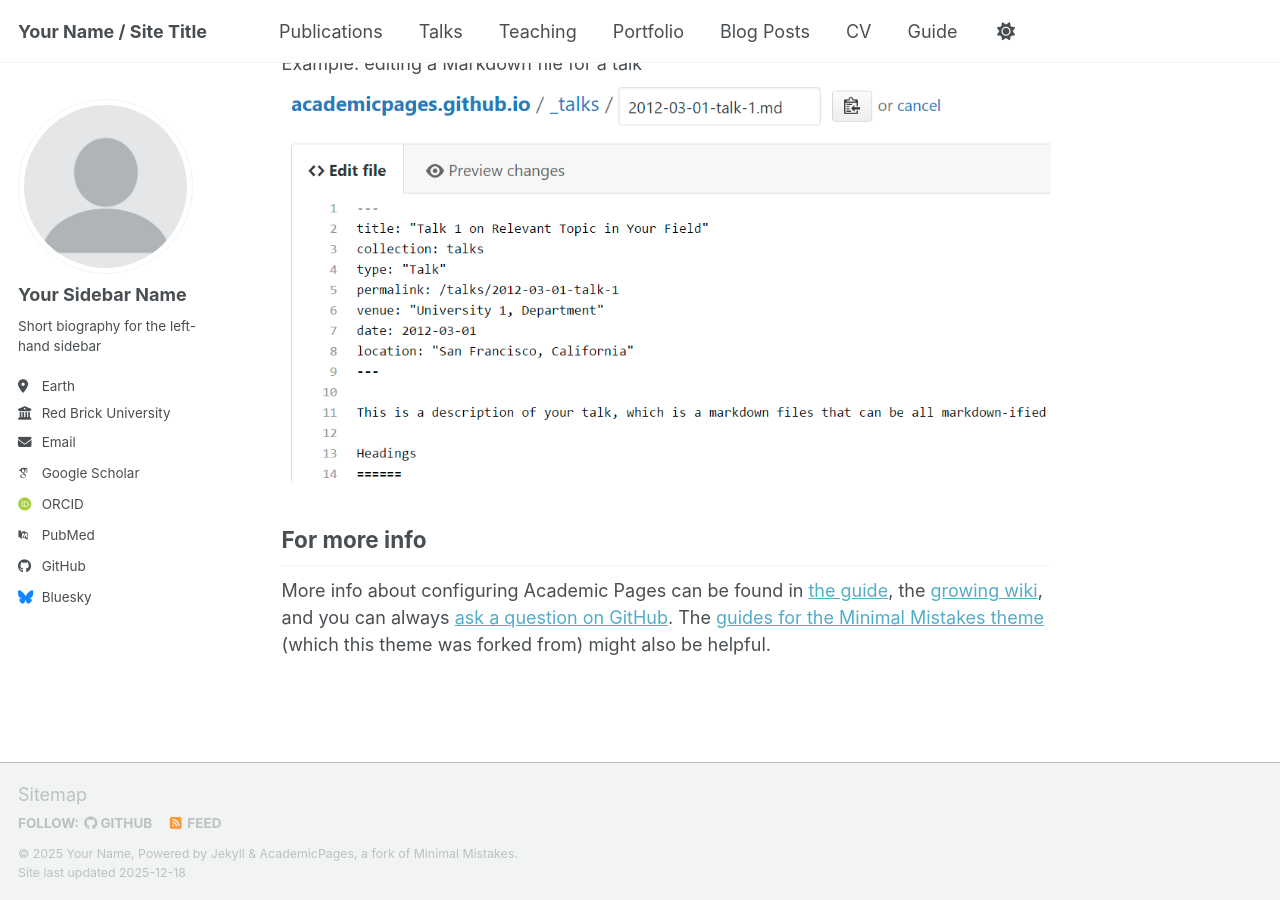
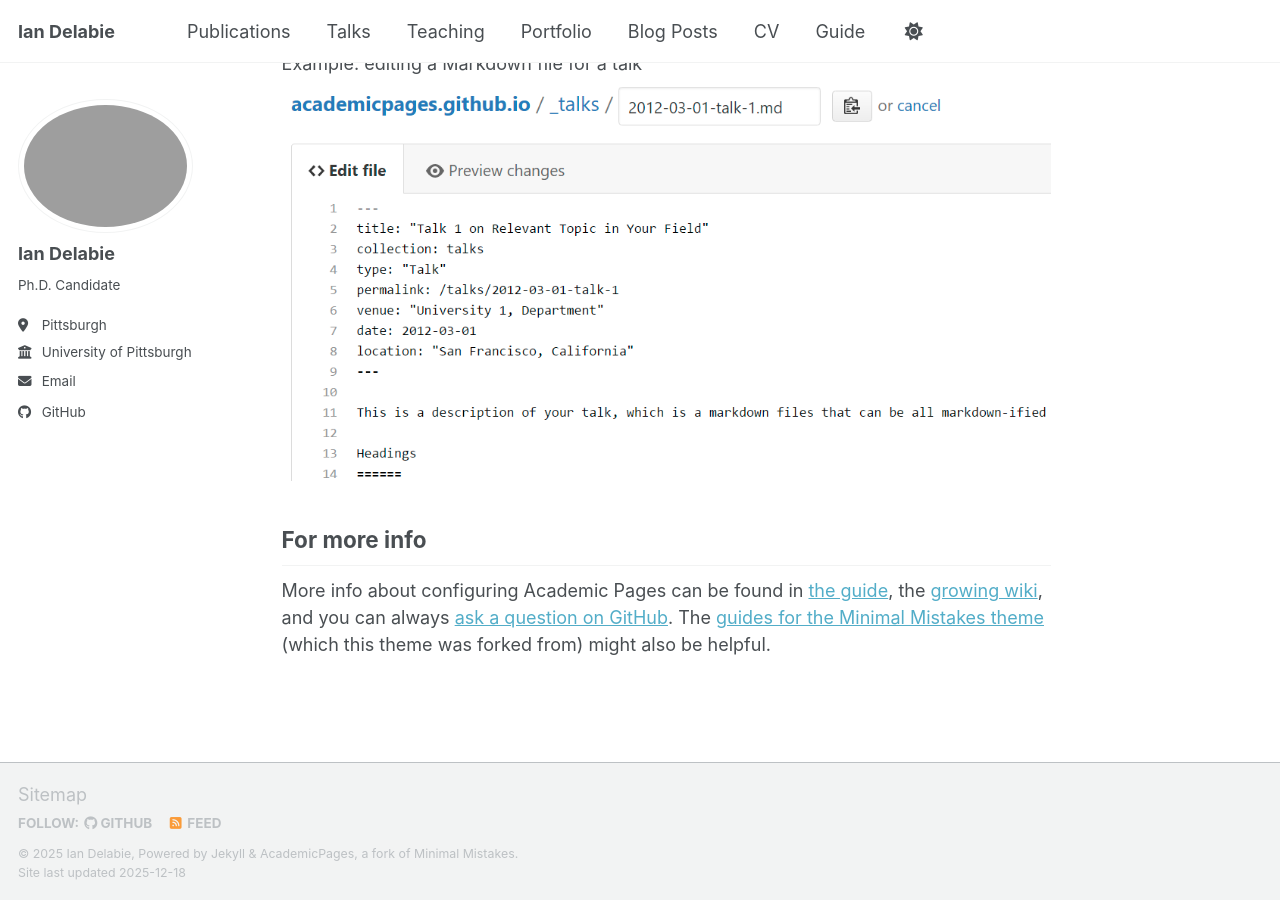
Before and after one commit to idelabie/idelabie.github.io, a Jekyll site: the page built from _pages/about.md, in a window 1280 px wide and 900 px high, scrolled down 2718 px. Built offline with Jekyll 4.4.1, drawn with Linux system fonts in a browser that asks for light colours; some web fonts are replaced; a script bundle is joined from its source files by our own code; library files that are not in the unit come from our copies.

Commit message:
update bio info
added basic info - name, university

```diff
--- a/_config.yml
+++ b/_config.yml
@@ -9,39 +9,37 @@
 # Basic Site Settings
 locale                   : "en-US"
 site_theme               : "default" # Currently available options are "default", "air"
-title                    : "Your Name / Site Title"
+title                    : "Ian Delabie"
 title_separator          : "-"
-name                     : &name "Your Name"
-description              : &description "Your Name's academic portfolio"   # Update this with a general description of your site, this is the default if not overridden by a page
-url                      : https://academicpages.github.io # The base hostname & protocol for your site e.g. "https://[your GitHub username].github.io",
+name                     : &name "Ian Delabie"
+description              : &description  # Update this with a general description of your site, this is the default if not overridden by a page
+url                      : https://idelabie.github.io # The base hostname & protocol for your site e.g. "https://[your GitHub username].github.io",
                                                            # or if you already have some other page hosted on Github then use "https://[your GitHub username].github.io/[Your Repo Name]"
 baseurl                  : "" # the subpath of your site, e.g. "/blog"
-repository               : "academicpages/academicpages.github.io"
+repository               : "idelabie/idelabie.github.io"
 
 # Site Author - The following control what appear as part of the author content on the side bar.
 #               If a field is blank the icon and link will not appear, otherwise it will be shown.
 #               Additional customization can be done by editing /_includes/author-profile.html
 author:
   # Biographic information
-  avatar           : "profile.png"
-  name             : "Your Sidebar Name"
-  pronouns         : # example: "she/her"
-  bio              : "Short biography for the left-hand sidebar"
-  location         : "Earth"
-  employer         : "Red Brick University"
+  avatar           : "https://idelabie.github.io/images/IMG_0648 2.HEIC"
+  name             : "Ian Delabie"
+  bio              : "Ph.D. Candidate"
+  location         : "Pittsburgh"
+  employer         : "University of Pittsburgh"
   uri              : # URL
-  email            : "none@example.org"
+  email            : "imd35@pitt.edu"
 
   # Academic websites
   academia         : # URL
-  arxiv            : # URL - Update with the correct link to your profile
-  googlescholar    : "https://scholar.google.com/citations?user=PS_CX0AAAAAJ"
+  arxiv            : # URL
+  googlescholar    : # URL
   inspire-hep      : # URL
   impactstory      : # URL
-  orcid            : "https://orcid.org/yourorcidurl"
+  orcid            : # URL
   semantic         : # URL
   ssrn             : # URL
-  pubmed           : "https://www.ncbi.nlm.nih.gov/pubmed/?term=john+snow"
   researchgate     : # URL
   scopus           : # URL
   zotero           : # URL
@@ -51,13 +49,13 @@
   bitbucket        : # Username - Update with your username on the site
   codepen          : # Username
   dribbble         : # Username
-  github           : "academicpages"
+  github           : "idelabie"
   kaggle           : # Username
   stackoverflow    : # User number or user number and name (i.e., use "1" or "1/jeff-atwood")
 
   # Social media
   artstation       : # Username
-  bluesky          : "bsky.app" # Replace this with you Bluesky username
+  bluesky          : # Username
   facebook         : # Username
   flickr           : # Username
   foursquare       : # Username
```
